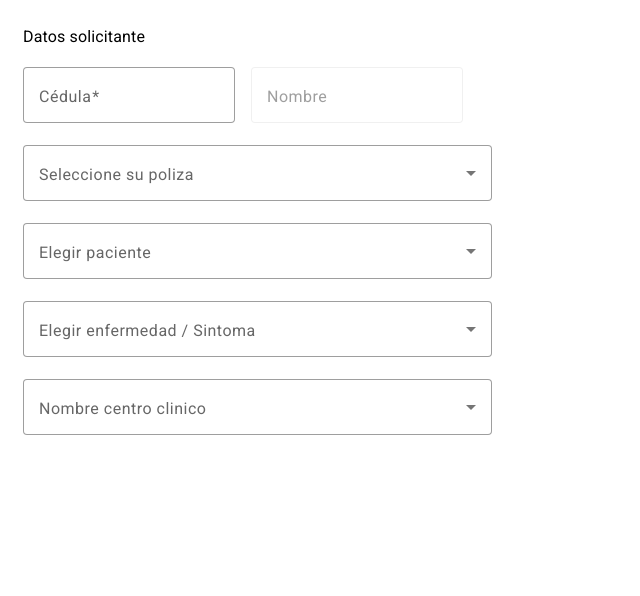
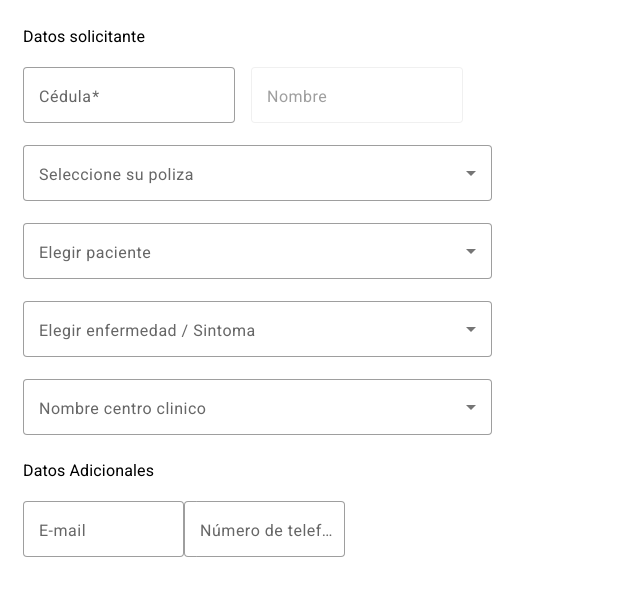
Before and after one commit to AdolfoChS97/sc_carta_aval, an Angular app: page / in a window 1280 px wide. Shown: the top 596 px of the page, without its empty margins (0-640 px from the left). Built offline with nearby package versions, Linux system fonts and the light colour scheme.

Commit message:
feat: create component datos adicionales

```diff
--- a/src/app/app.component.html
+++ b/src/app/app.component.html
@@ -1,4 +1,5 @@
 <div class="container">
     <app-requester-data></app-requester-data>
      <app-date-policy-applicant></app-date-policy-applicant>
+     <app-aditional-requirements></app-aditional-requirements>
 </div>
--- a/src/app/app.component.ts
+++ b/src/app/app.component.ts
@@ -3,6 +3,7 @@ import { CommonModule } from '@angular/common';
 import { RouterOutlet } from '@angular/router';
 import { RequesterDataComponent } from './components/requester-data/requester-data.component';
 import { DatePolicyApplicantComponent } from './components/date-policy-applicant/date-policy-applicant.component';
+import { AditionalRequirementsComponent } from './components/aditional-requirements/aditional-requirements.component'
 
 @Component({
   selector: 'app-root',
@@ -11,7 +12,8 @@ import { DatePolicyApplicantComponent } from './components/date-policy-applicant
     CommonModule,
     RouterOutlet,
     RequesterDataComponent,
-    DatePolicyApplicantComponent
+    DatePolicyApplicantComponent,
+    AditionalRequirementsComponent
   ],
   templateUrl: './app.component.html',
   styleUrl: './app.component.css'
--- /dev/null
+++ b/src/app/components/aditional-requirements/aditional-requirements.component.css
@@ -0,0 +1,3 @@
+.inputAdicional{
+    width: 38%;
+}
--- /dev/null
+++ b/src/app/components/aditional-requirements/aditional-requirements.component.html
@@ -0,0 +1,21 @@
+<div>
+    <div fxLayout="column" fxLayoutAlign="space-around start">
+        <div>
+            <h3>Datos Adicionales</h3>
+        </div>
+        <form >
+            <mat-form-field appearance="outline" class="inputAdicional">
+                <mat-label>E-mail</mat-label>
+                <input type="text" matInput formControlName="email">
+            </mat-form-field>
+            <mat-form-field appearance="outline" class="inputAdicional">
+                <mat-label>Número de telefono</mat-label>
+                <input type="text" matInput formControlName="telefono">
+              </mat-form-field>
+
+        </form>
+
+
+    </div>
+
+</div>
```
Also changed, not shown: src/app/components/aditional-requirements/aditional-requirements.component.ts (added, +21 -0 lines), 1 other file (tests, documents, lock files or other folders).
